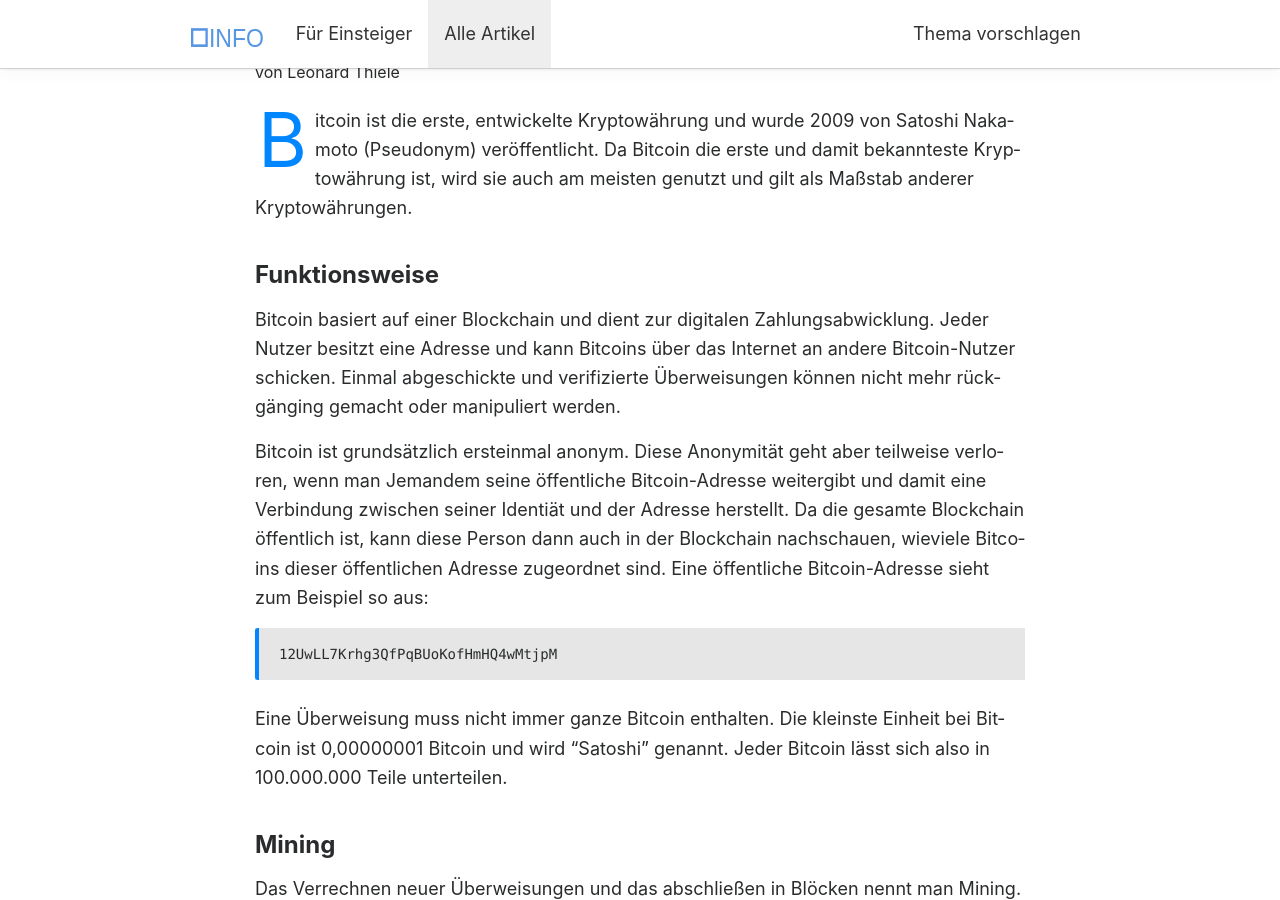
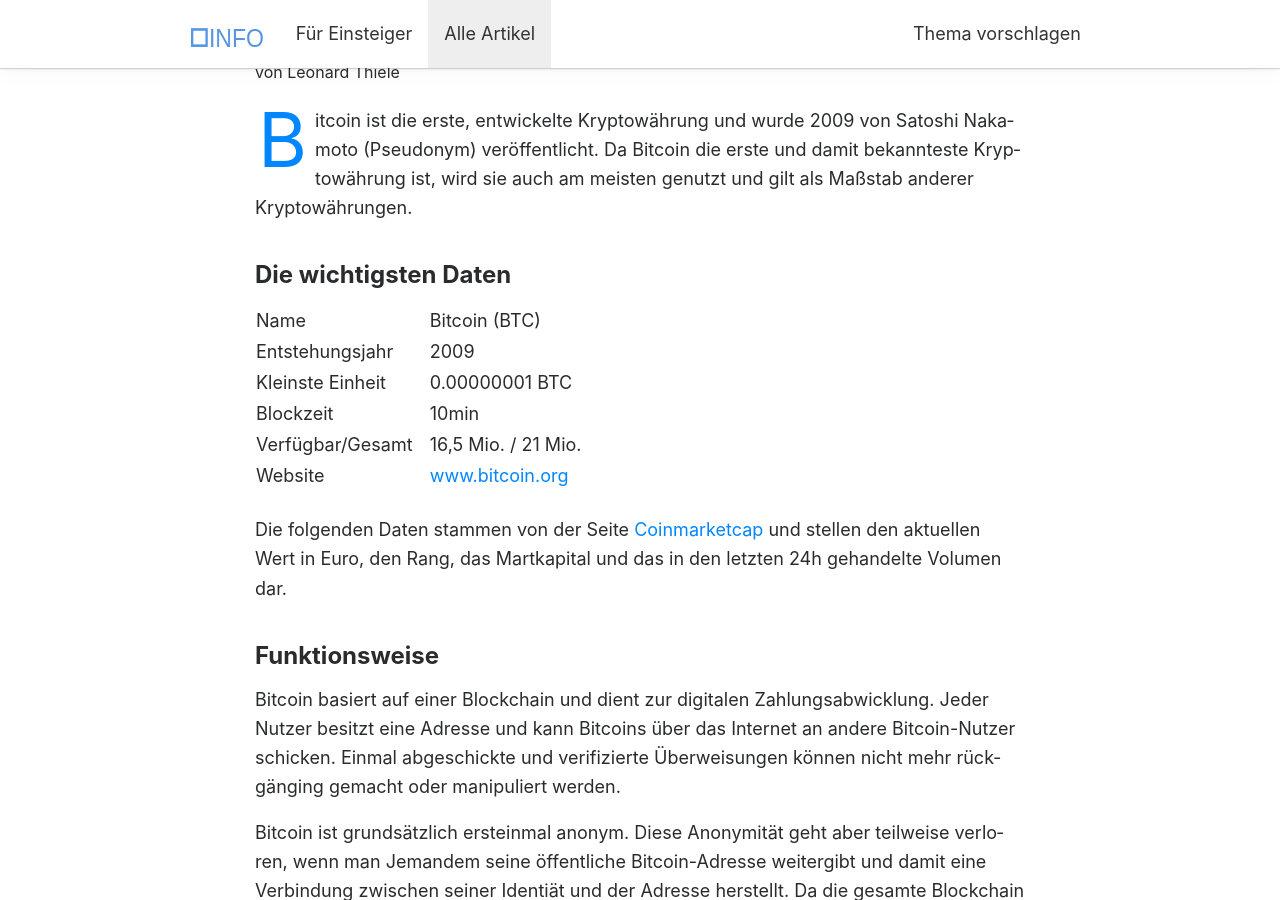
Before and after one commit to jossamarm/blockinfo.de, a Jekyll site: the page built from _posts/2017-07-23-bitcoin.md, in a window 1280 px wide and 900 px high, scrolled down 425 px. Built offline with Jekyll 4.4.1, drawn with Linux system fonts in a browser that asks for light colours; nearby versions of some CDN libraries; a script that is not in the unit is left out; comment, search, counter and statistics services are not loaded; some of the changed text lies outside the part shown.

Commit message:
move data-section to the top

```diff
--- a/_posts/2017-07-23-bitcoin.md
+++ b/_posts/2017-07-23-bitcoin.md
@@ -12,6 +12,20 @@
 ---
 
 Bitcoin ist die erste, entwickelte Kryptowährung und wurde 2009 von Satoshi Nakamoto (Pseudonym) veröffentlicht. Da Bitcoin die erste und damit bekannteste Kryptowährung ist, wird sie auch am meisten genutzt und gilt als Maßstab anderer Kryptowährungen.
+
+#### Die wichtigsten Daten
+
+|  Name | &nbsp;&nbsp; Bitcoin (BTC) |
+|  Entstehungsjahr |  &nbsp;&nbsp; 2009 |
+|  Kleinste Einheit | &nbsp;&nbsp; 0.00000001 BTC |
+|  Blockzeit |  &nbsp;&nbsp; 10min |
+|  Verfügbar/Gesamt |  &nbsp;&nbsp; 16,5 Mio. / 21 Mio. |
+|  Website |  &nbsp;&nbsp; <a href="https://www.bitcoin.org" target="_blank">www.bitcoin.org</a>|
+
+Die folgenden Daten stammen von der Seite <a href="https://coinmarketcap.com/currencies/bitcoin/" target="_blank">Coinmarketcap</a> und stellen den aktuellen Wert in Euro, den Rang, das Martkapital und das in den letzten 24h gehandelte Volumen dar.
+
+<script type="text/javascript" src="https://files.coinmarketcap.com/static/widget/currency.js"></script><div class="coinmarketcap-currency-widget" data-currency="bitcoin" data-base="EUR" data-secondary="" data-ticker="true" data-rank="true" data-marketcap="true" data-volume="true" data-stats="EUR" data-statsticker="false"></div>
+
 
 #### Funktionsweise
 
@@ -51,19 +65,6 @@
 
 Auch selbst kann man seinen eigenen Computer zur Berechnung bereitstellen und wird dafür mit Bitcoins belohnt. Die Rechenkapazität und die niedrige Effizienz des eigenen Rechners reicht aber meistens nicht aus um die dafür verbrauchten Stromkosten zu decken.
 
-#### Die wichtigsten Daten
-
-|  Name | &nbsp;&nbsp; Bitcoin (BTC) |
-|  Entstehungsjahr |  &nbsp;&nbsp; 2009 |
-|  Kleinste Einheit | &nbsp;&nbsp; 0.00000001 BTC |
-|  Blockzeit |  &nbsp;&nbsp; 10min |
-|  Verfügbar/Gesamt |  &nbsp;&nbsp; 16,5 Mio. / 21 Mio. |
-|  Website |  &nbsp;&nbsp; <a href="https://www.bitcoin.org" target="_blank">www.bitcoin.org</a>|
-
-Die folgenden Daten stammen von der Seite <a href="https://coinmarketcap.com/currencies/bitcoin/" target="_blank">Coinmarketcap</a> und stellen den aktuellen Wert in Euro, den Rang, das Martkapital und das in den letzten 24h gehandelte Volumen dar.
-
-<script type="text/javascript" src="https://files.coinmarketcap.com/static/widget/currency.js"></script><div class="coinmarketcap-currency-widget" data-currency="bitcoin" data-base="EUR" data-secondary="" data-ticker="true" data-rank="true" data-marketcap="true" data-volume="true" data-stats="EUR" data-statsticker="false"></div>
-
 ##### Credits
 
 Original gepostet von [Leonard Thiele](https://twitter.com/thiele_leonard).
```
